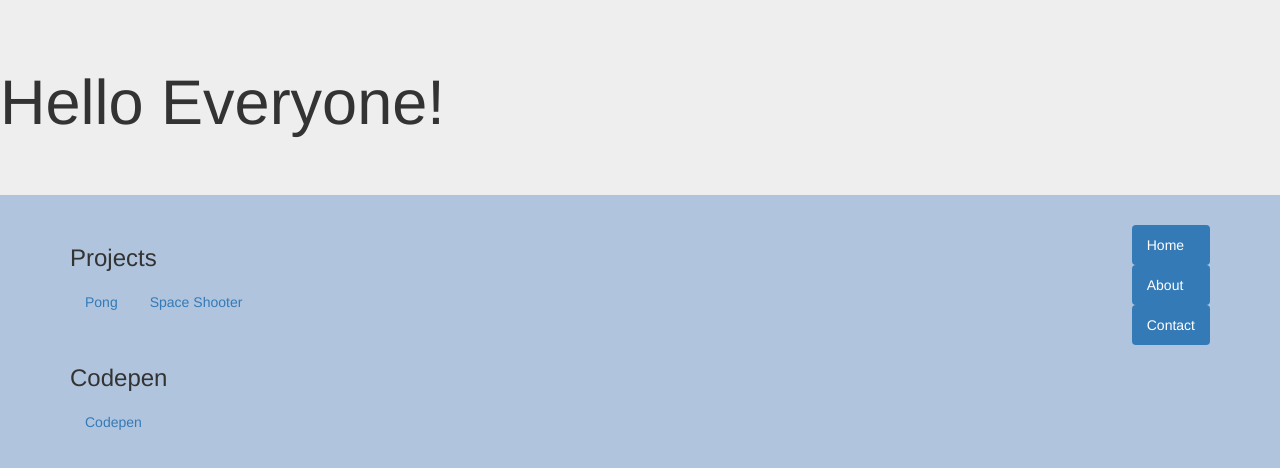
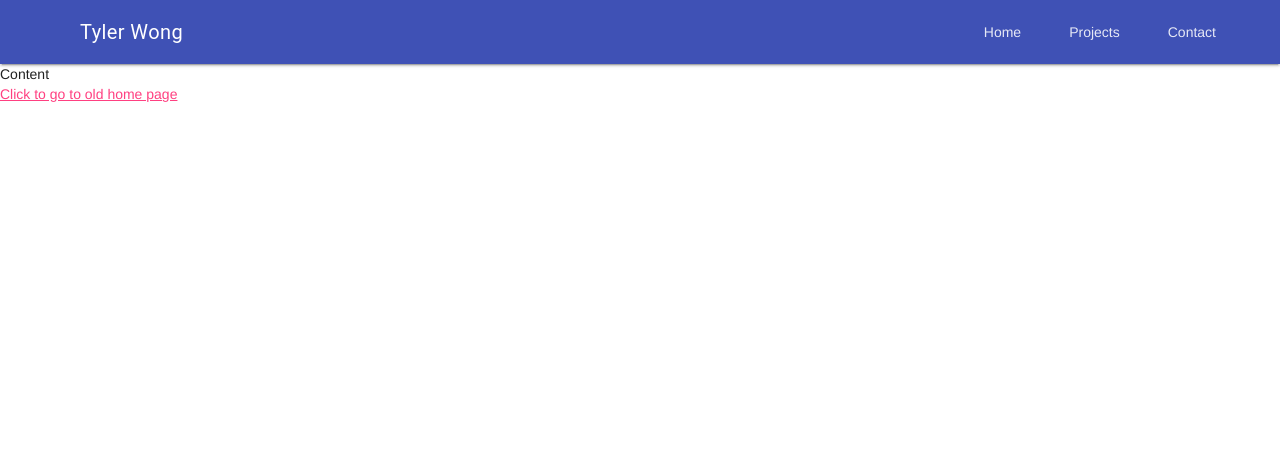
Before and after one commit to tylerwongj/tylerwongj.github.io, a website: page index.html in a window 1280 px wide. Drawn offline with nearby package versions, Linux system fonts and the light colour scheme.

Commit message:
update to mdl

```diff
--- a/index.html
+++ b/index.html
@@ -1,53 +1,49 @@
 <!DOCTYPE html>
 <html lang="en">
 <head>
-	<meta charset="utf-8">
-	<meta http-equiv="X-UA-Compatible" content="IE=edge">
-	<meta name="viewport" content="width=device-width, initial-scale=1">
-	<!-- The above 3 meta tags *must* come first in the head; any other head content must come *after* these tags -->
-
+	<meta charset="UTF-8">
 	<title>Document</title>
 
-	<link href="bootstrap/css/bootstrap.min.css" rel="stylesheet">
-	<link href="./css/main.css" rel="stylesheet">
+	<!-- MDL -->
+	<link rel="stylesheet" href="./node_modules/material-design-lite/material.min.css">
+	<link rel="stylesheet" href="https://fonts.googleapis.com/icon?family=Material+Icons">
 </head>
+
 <body>
-	<div class="jumbotron">
-		<h1>Hello Everyone!</h1>
+	<style>
+
+	</style>
+
+	<div class="mdl-layout mdl-js-layout">
+		<header class="mdl-layout__header">
+			<div class="mdl-layout-icon"></div>
+			<div class="mdl-layout__header-row">
+				<span class="mdl-layout__title">Tyler Wong</span>
+				<div class="mdl-layout-spacer"></div>
+				<nav class="mdl-navigation">
+					<a class="mdl-navigation__link" href="#">Home</a>
+					<a class="mdl-navigation__link" href="#">Projects</a>
+					<a class="mdl-navigation__link" href="#">Contact</a>
+				</nav>
+			</div>
+		</header>
+		<div class="mdl-layout__drawer">
+			<span class="mdl-layout__title">Navigation</span>
+			<nav class="mdl-navigation">
+				<a class="mdl-navigation__link" href="#">Home</a>
+				<a class="mdl-navigation__link" href="#">Projects</a>
+				<a class="mdl-navigation__link" href="#">Contact</a>
+			</nav>
+		</div>
+
+		<main class="mdl-layout__content">
+			<div>Content</div>
+
+			<a href="./index2.html">Click to go to old home page</a>
+		</main>
 	</div>
 
-	<div class="container">
-		<div class="header clearfix">
-			<nav>
-				<ul class="nav nav-pills pull-right">
-					<li role="presentation" class="active">
-						<a href="#">Home</a>
-						<a href="#">About</a>
-						<a href="#">Contact</a>
-					</li>
-				</ul>
-			</nav>
-
-			<div class="projects">
-				<h3>Projects</h3>
-
-				<ul class="nav nav-pills">
-					<li><a href="/pong">Pong</a></li>
-					<li><a href="http://ericjaychi.com/space-shooter/">Space Shooter</a></li>
-				</ul>
-			</div>
-
-			<div class="codepen">
-				<h3>Codepen</h3>
-
-				<ul class="nav nav-pills">
-					<li><a href="./codepen.html">Codepen</a></li>
-				</ul>
-			</div>
-		</div>
-	</div>
-
-	<script src="https://ajax.googleapis.com/ajax/libs/jquery/1.12.4/jquery.min.js"></script>
-	<script src="bootstrap/js/bootstrap.min.js"></script>
+	<!-- MDL -->
+	<script src="./node_modules/material-design-lite/material.min.js"></script>
 </body>
 </html>
```
Also changed, not shown: index2.html (added, +53 -0 lines), package.json (added, +22 -0 lines), 2 other files.
